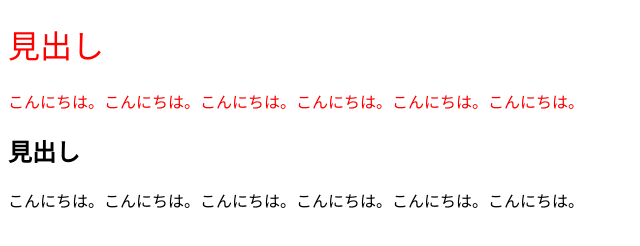
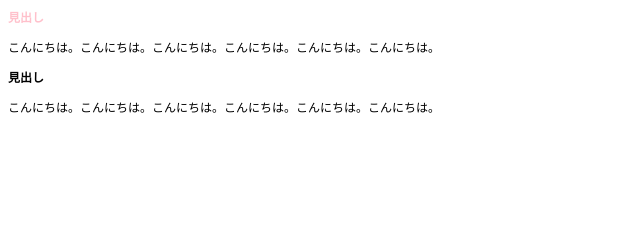
Before and after one commit to Y-YOSHIMU/HTML-CSS_mac, a plain HTML site: page 詳細CSS_セレクター編/index.html in a window 1280 px wide. Shown: the whole page, without its empty margins (0-640 px from the left). Drawn offline with Linux system fonts and the light colour scheme.

Commit message:
[Fin]#03

```diff
--- a/詳細CSS_セレクター編/css/style.css
+++ b/詳細CSS_セレクター編/css/style.css
@@ -1,7 +1,7 @@
-.info {
-    color: red;
+#title {
+    color: pink;
 }
 
-.title {
-    font-weight: normal;
+* {
+    font-size: 12px;
 }
--- a/詳細CSS_セレクター編/index.html
+++ b/詳細CSS_セレクター編/index.html
@@ -6,9 +6,8 @@
     <link rel="stylesheet" href="css/style.css">
 </head>
 <body>
-    <!-- <h1>見出し</h1> -->
-    <h1 class="info title">見出し</h1>
-    <p class="info">こんにちは。こんにちは。こんにちは。こんにちは。こんにちは。こんにちは。</p>
+    <h1 id="title">見出し</h1>
+    <p>こんにちは。こんにちは。こんにちは。こんにちは。こんにちは。こんにちは。</p>
     <h2>見出し</h2>
     <p>こんにちは。こんにちは。こんにちは。こんにちは。こんにちは。こんにちは。</p>
 </body>
```
